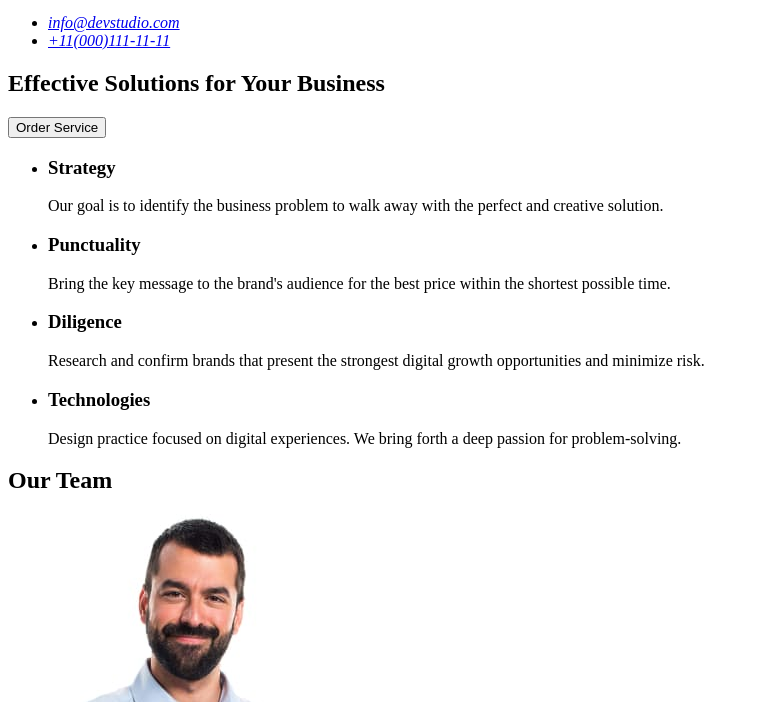
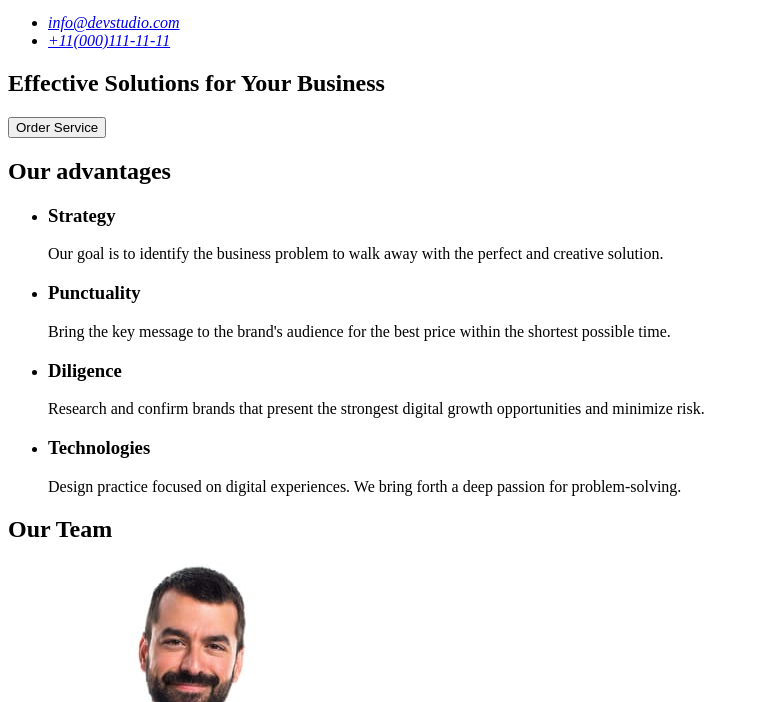
Before and after one commit to Sashkoe/goit-markup-hw-01, a plain HTML site: page index.html in a window 1280 px wide. Shown: the part 98-800 px from the top of the page, without its empty margins (0-759 px from the left). Drawn offline with Linux system fonts and the light colour scheme.

Commit message:
Update index.html

```diff
--- a/index.html
+++ b/index.html
@@ -37,7 +37,7 @@
 
         <!-- advantages -->
         <section class="advantages-section">
-        <h2 class="advantages-title" hidden="#">Our advantages</h2>
+        <h2  >Our advantages</h2>
         <ul>
             <li>
                 <h3 class="stategy-title">Strategy</h3>
```
